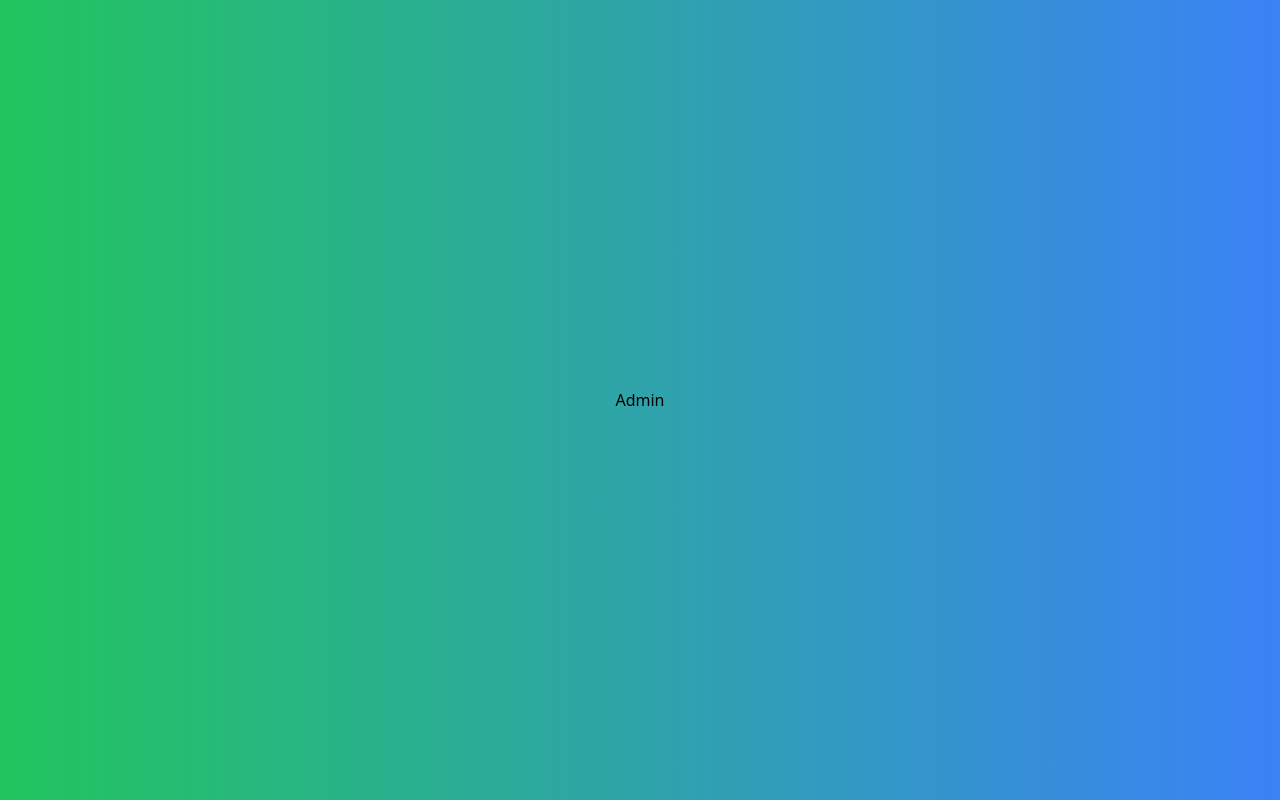
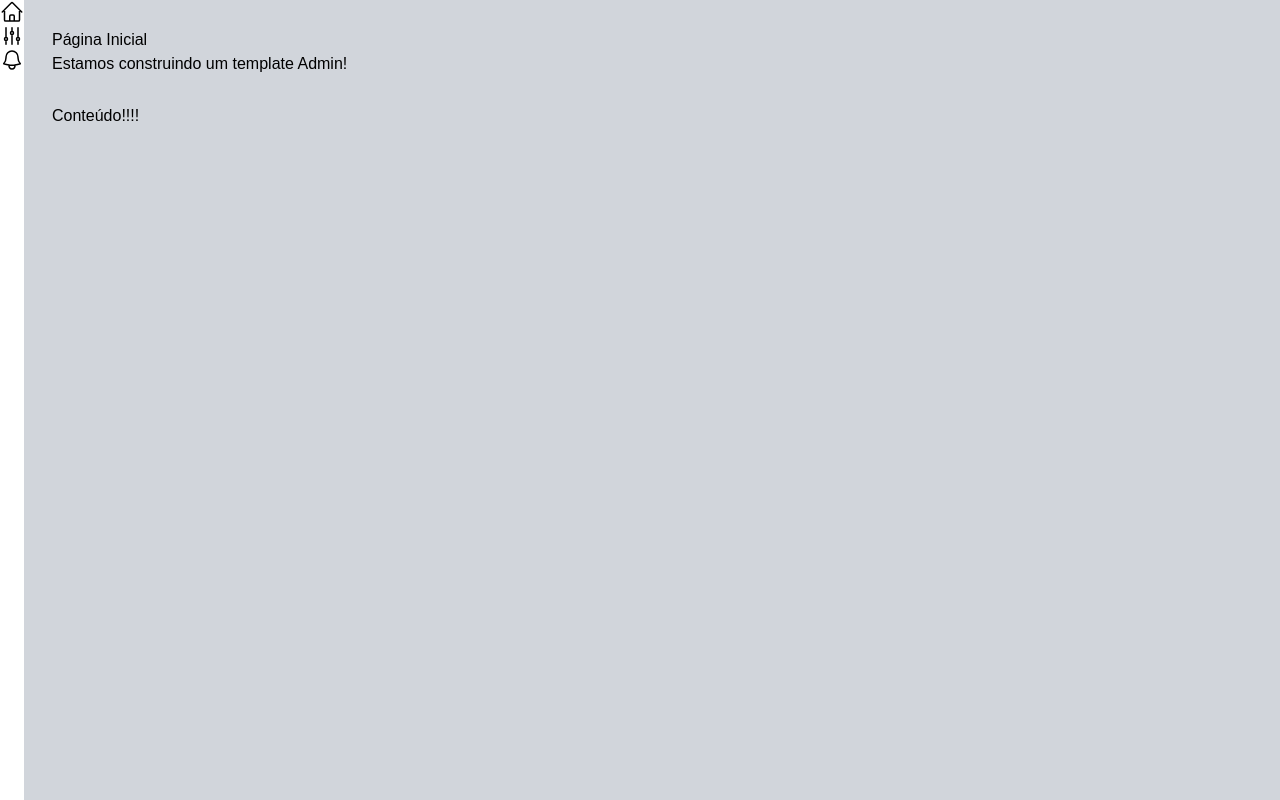
Before and after one commit to luucasor/admin-template, a Next.js app: page / in a window 1280 px wide. Built offline with nearby package versions, Linux system fonts and the light colour scheme.

Commit message:
Construção inicial do template com menu lateral

```diff
--- /dev/null
+++ b/src/components/icons/index.tsx
@@ -0,0 +1,17 @@
+export const IconeCasa = (
+    <svg xmlns="http://www.w3.org/2000/svg" fill="none" viewBox="0 0 24 24" strokeWidth={1.5} stroke="currentColor" className="w-6 h-6">
+        <path strokeLinecap="round" strokeLinejoin="round" d="M2.25 12l8.954-8.955c.44-.439 1.152-.439 1.591 0L21.75 12M4.5 9.75v10.125c0 .621.504 1.125 1.125 1.125H9.75v-4.875c0-.621.504-1.125 1.125-1.125h2.25c.621 0 1.125.504 1.125 1.125V21h4.125c.621 0 1.125-.504 1.125-1.125V9.75M8.25 21h8.25" />
+    </svg>
+)
+
+export const IconeAjustes = (
+    <svg xmlns="http://www.w3.org/2000/svg" fill="none" viewBox="0 0 24 24" strokeWidth={1.5} stroke="currentColor" className="w-6 h-6">
+        <path strokeLinecap="round" strokeLinejoin="round" d="M6 13.5V3.75m0 9.75a1.5 1.5 0 010 3m0-3a1.5 1.5 0 000 3m0 3.75V16.5m12-3V3.75m0 9.75a1.5 1.5 0 010 3m0-3a1.5 1.5 0 000 3m0 3.75V16.5m-6-9V3.75m0 3.75a1.5 1.5 0 010 3m0-3a1.5 1.5 0 000 3m0 9.75V10.5" />
+    </svg>
+)
+
+export const IconeSino = (
+    <svg xmlns="http://www.w3.org/2000/svg" fill="none" viewBox="0 0 24 24" strokeWidth={1.5} stroke="currentColor" className="w-6 h-6">
+        <path strokeLinecap="round" strokeLinejoin="round" d="M14.857 17.082a23.848 23.848 0 005.454-1.31A8.967 8.967 0 0118 9.75v-.7V9A6 6 0 006 9v.75a8.967 8.967 0 01-2.312 6.022c1.733.64 3.56 1.085 5.455 1.31m5.714 0a24.255 24.255 0 01-5.714 0m5.714 0a3 3 0 11-5.714 0" />
+    </svg>
+)
--- /dev/null
+++ b/src/components/template/Cabecalho.tsx
@@ -0,0 +1,13 @@
+import Titulo from "./Titulo"
+
+interface CabecalhoPros {
+    titulo: string
+    subtitulo: string
+}
+export default function Cabecalho(props: CabecalhoPros) {
+    return (
+        <div>
+            <Titulo titulo={props.titulo} subtitulo={props.subtitulo}/>
+        </div>
+    )
+}
--- /dev/null
+++ b/src/components/template/Conteudo.tsx
@@ -0,0 +1,12 @@
+interface ConteudoPros {
+    children?: any
+}
+export default function Conteudo(props: ConteudoPros) {
+    return (
+        <div className={`
+            flex flex-col mt-7
+        `}>
+            {props.children}
+        </div>
+    )
+}
--- /dev/null
+++ b/src/components/template/Layout.tsx
@@ -0,0 +1,26 @@
+import Cabecalho from "./Cabecalho"
+import Conteudo from "./Conteudo"
+import MenuLateral from "./MenuLateral"
+
+interface LayoutProps {
+    titulo: string
+    subtitulo: string
+    children?: any
+}
+
+export default function Layout(props: LayoutProps) {
+    return (
+        <div className={`flex h-screen w-screen`}>
+            <MenuLateral />
+            <div className={`
+                flex flex-col w-full p-7
+                bg-gray-300 dark:bg-gray-800
+            `}>
+                <Cabecalho titulo={props.titulo} subtitulo={props.subtitulo}/>
+                <Conteudo>
+                    {props.children}
+                </Conteudo>
+            </div>
+        </div>
+    )
+}
--- /dev/null
+++ b/src/components/template/MenuItem.tsx
@@ -0,0 +1,13 @@
+interface MenuItemProps {
+    url: string
+    texto: string
+    icone: any
+}
+
+export default function MenuItem(props: MenuItemProps) {
+    return (
+        <li className={``}>
+            {props.icone}
+        </li>
+    )
+}
--- /dev/null
+++ b/src/components/template/MenuLateral.tsx
@@ -0,0 +1,14 @@
+import { IconeCasa, IconeAjustes, IconeSino } from "../icons";
+import MenuItem from "./MenuItem";
+
+export default function MenuLateral() {
+    return (
+        <aside>
+            <ul>
+                <MenuItem url="/" texto="Início" icone={IconeCasa} />
+                <MenuItem url="/ajustes" texto="Ajustes" icone={IconeAjustes} />
+                <MenuItem url="/notificacoes" texto="Notificações" icone={IconeSino} />
+            </ul>
+        </aside>
+    )
+}
--- /dev/null
+++ b/src/components/template/Titulo.tsx
@@ -0,0 +1,20 @@
+interface TituloPros {
+    titulo: string
+    subtitulo: string
+}
+export default function Titulo(props: TituloPros) {
+    return (
+        <div>
+            <h1 className={`
+
+            `}>
+                {props.titulo}
+            </h1>
+            <h2 className={`
+
+            `}>
+                {props.subtitulo}
+            </h2>
+        </div>
+    )
+}
--- a/src/pages/index.tsx
+++ b/src/pages/index.tsx
@@ -1,10 +1,9 @@
+import Layout from '@/components/template/Layout'
+
 export default function Home() {
   return (
-    <div className={`
-      flex justify-center items-center h-screen
-      bg-gradient-to-r from-green-500 to-blue-500
-    `}>
-      <h1>Admin</h1>
-    </div>
+    <Layout titulo="Página Inicial" subtitulo="Estamos construindo um template Admin!">
+      <h3>Conteúdo!!!!</h3>
+    </Layout>
   )
 }
--- a/src/styles/globals.css
+++ b/src/styles/globals.css
@@ -1,27 +1,20 @@
 @tailwind base;
 @tailwind components;
 @tailwind utilities;
+@import url('https://fonts.googleapis.com/css2?family=Poppins:wght@100;200;300;400;500;600;700;800;900&display=swap');
 
-:root {
-  --foreground-rgb: 0, 0, 0;
-  --background-start-rgb: 214, 219, 220;
-  --background-end-rgb: 255, 255, 255;
+html,
+body {
+  padding: 0;
+  margin: 0;
+  font-family: 'Poppins', sans-serif;
 }
 
-@media (prefers-color-scheme: dark) {
-  :root {
-    --foreground-rgb: 255, 255, 255;
-    --background-start-rgb: 0, 0, 0;
-    --background-end-rgb: 0, 0, 0;
-  }
+a {
+  color: inherit;
+  text-decoration: none;
 }
 
-body {
-  color: rgb(var(--foreground-rgb));
-  background: linear-gradient(
-      to bottom,
-      transparent,
-      rgb(var(--background-end-rgb))
-    )
-    rgb(var(--background-start-rgb));
+* {
+  box-sizing: border-box;
 }
--- a/tailwind.config.js
+++ b/tailwind.config.js
@@ -1,18 +1,12 @@
 /** @type {import('tailwindcss').Config} */
 module.exports = {
   content: [
-    './src/pages/**/*.{js,ts,jsx,tsx,mdx}',
-    './src/components/**/*.{js,ts,jsx,tsx,mdx}',
-    './src/app/**/*.{js,ts,jsx,tsx,mdx}',
+    './src/pages/**/*.{js,ts,jsx,tsx}',
+    './src/components/**/*.{js,ts,jsx,tsx}'
   ],
+  darkMode: 'class',
   theme: {
-    extend: {
-      backgroundImage: {
-        'gradient-radial': 'radial-gradient(var(--tw-gradient-stops))',
-        'gradient-conic':
-          'conic-gradient(from 180deg at 50% 50%, var(--tw-gradient-stops))',
-      },
-    },
+    extend: {},
   },
   plugins: [],
 }
```
